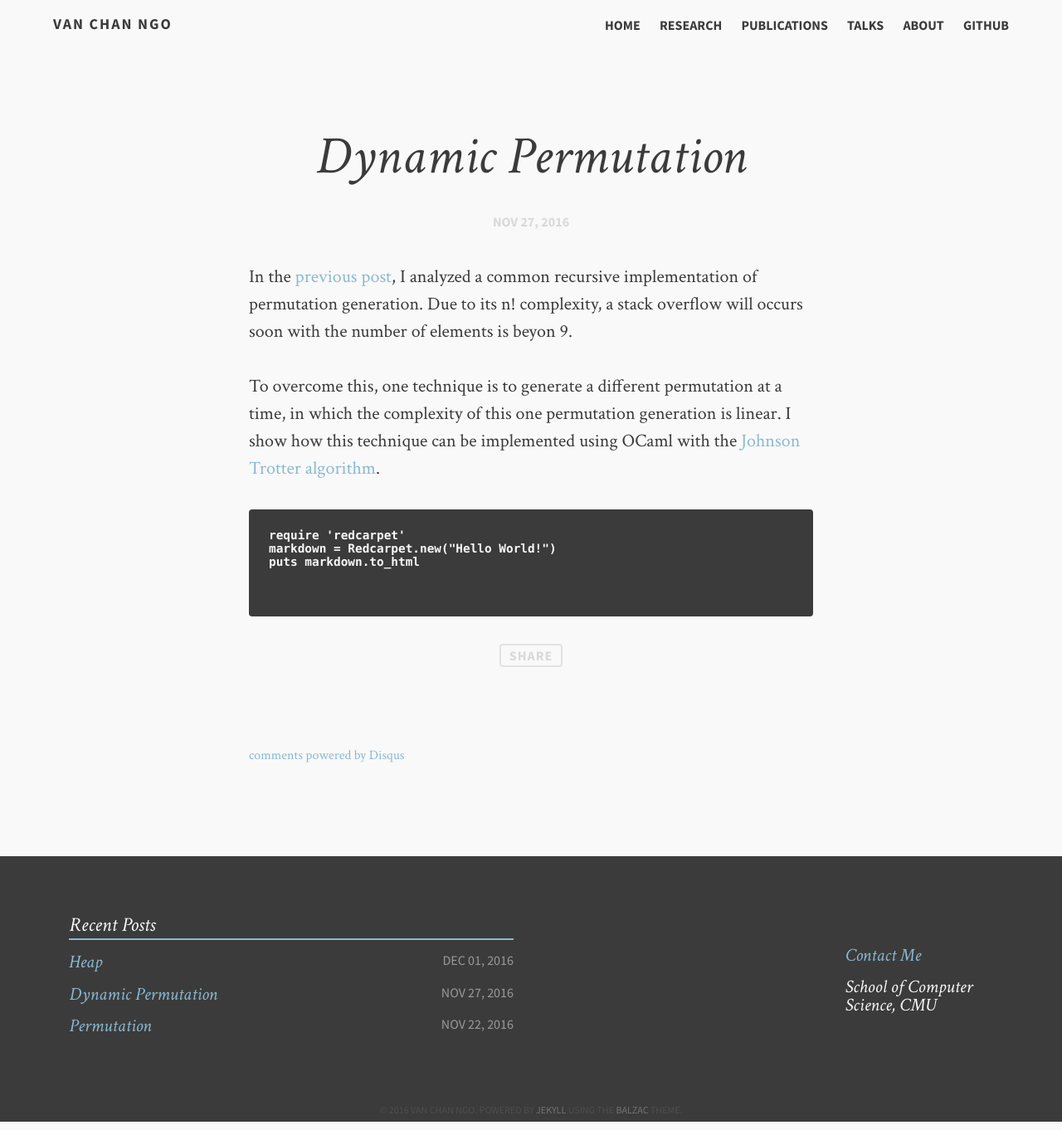
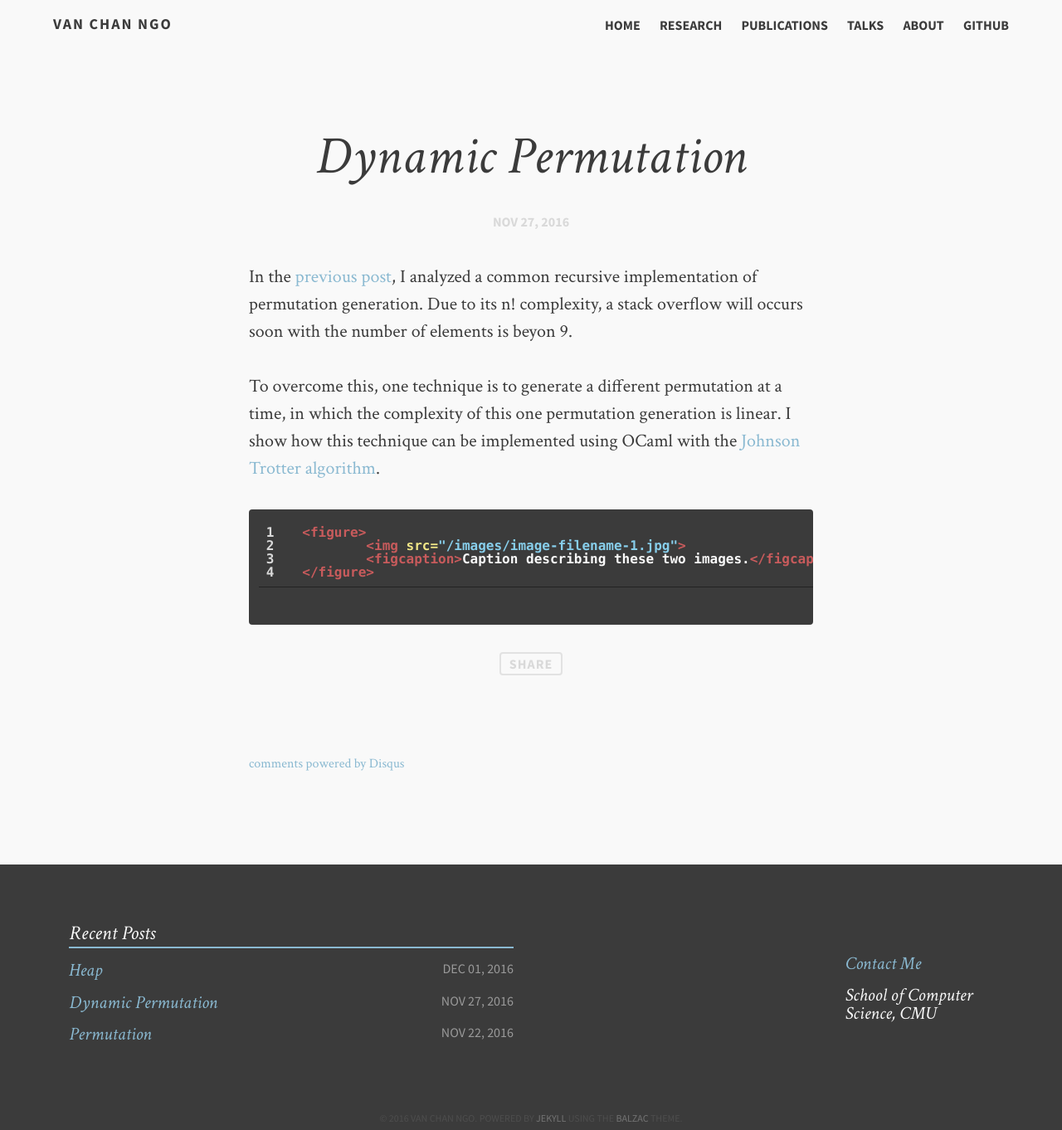
Before and after one commit to channgo2203/channgo2203.github.io, a Jekyll site: the page built from _posts/2016-11-27-dynamicpermutation.md, in a window 1280 px wide. Shown: the whole page at 83% size. Built offline with Jekyll 4.4.1, drawn with Linux system fonts in a browser that asks for light colours; comment, search, counter and statistics services are not loaded.

Commit message:
update all

````diff
--- a/_config.yml
+++ b/_config.yml
@@ -43,34 +43,22 @@ links:
 # http://en.wikipedia.org/wiki/List_of_tz_database_time_zones
 timezone:    America/New_York
 future:      true
-
-# Plugins
-whitelist: []
-gems:      []
-
-# Conversion
+highlighter: pygments
 markdown:    kramdown
-highlighter: pygments
-lsi:         false
-excerpt_separator: "\n\n"
-incremental: false
-
-# Markdown Processors
-rdiscount:
-  extensions: []
-
-redcarpet:
-  extensions: []
 
 kramdown:
-  auto_ids:       true
-  footnote_nr:    1
-  entity_output:  as_char
-  toc_levels:     1..6
-  smart_quotes:   lsquo,rsquo,ldquo,rdquo
-  input:          GFM
-  hard_wrap:      false
-  footnote_nr:    1
+  auto_ids: true
+  footnote_nr: 1
+  entity_output: as_char
+  toc_levels: 1..6
+  use_coderay: false
+
+  coderay:
+    coderay_line_numbers:
+    coderay_line_numbers_start: 1
+    coderay_tab_width: 4
+    coderay_bold_every: 10
+    coderay_css: class
 
 sass:
     style: :compressed
--- a/_posts/2016-11-27-dynamicpermutation.md
+++ b/_posts/2016-11-27-dynamicpermutation.md
@@ -13,8 +13,9 @@ in which the complexity of this one permutation generation is linear. I show how
 technique can be implemented using OCaml with the
 [Johnson Trotter algorithm](https://en.wikipedia.org/wiki/Steinhaus–Johnson–Trotter_algorithm).
 
-```ruby
-require 'redcarpet'
-markdown = Redcarpet.new("Hello World!")
-puts markdown.to_html
-```
+{% highlight html linenos %}
+<figure>
+	<img src="/images/image-filename-1.jpg">
+	<figcaption>Caption describing these two images.</figcaption>
+</figure>
+{% endhighlight %}
````
